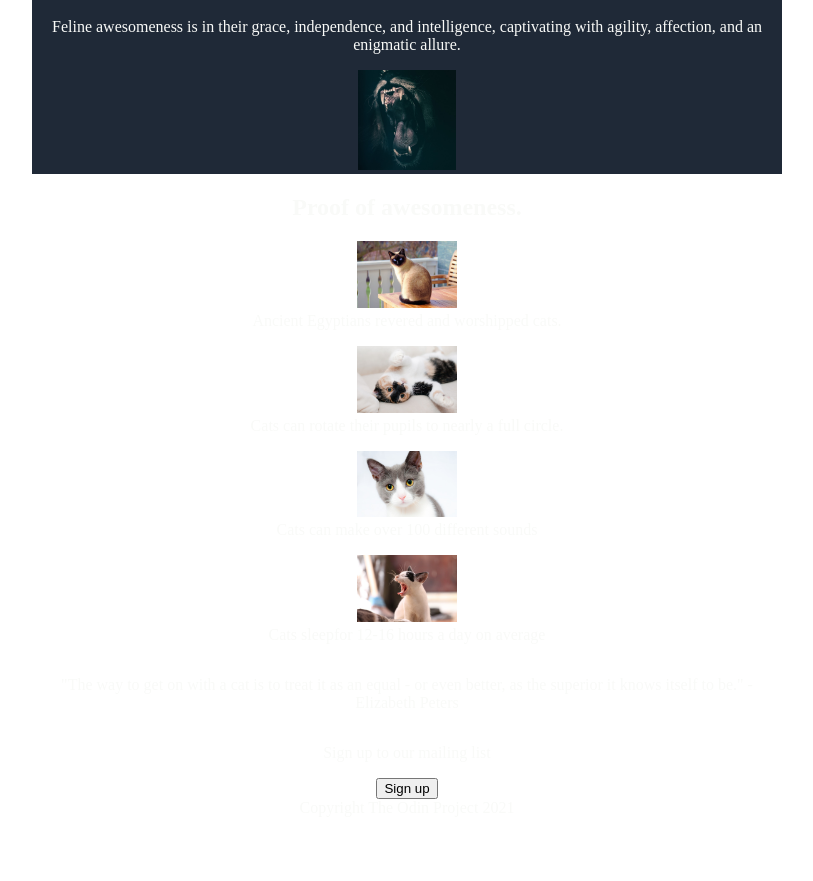
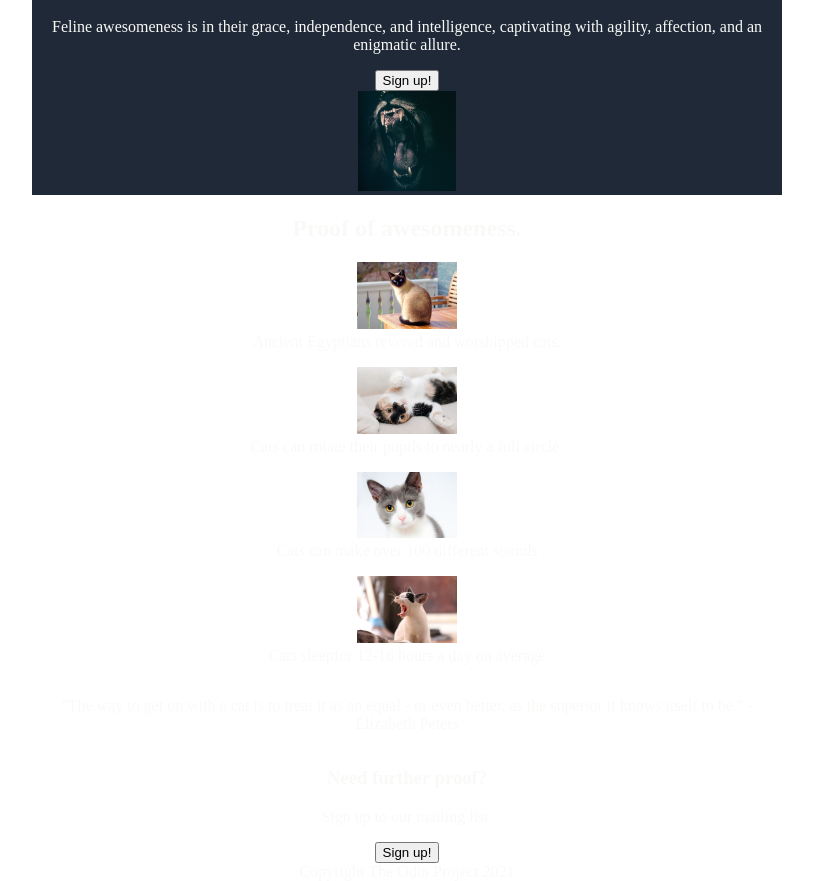
Before and after one commit to sabbott442/landing-page, a plain HTML site: page index.html in a window 1280 px wide. Shown: the part 136-1017 px from the top of the page, without its empty margins (233-1046 px from the left). Before the commit the page ends 953 px from the top, so only its background shows below. Drawn offline with Linux system fonts and the light colour scheme.

Commit message:
Add divs for submit section

```diff
--- a/index.html
+++ b/index.html
@@ -15,9 +15,12 @@
             </ul>
         </header>
         <div class="top">
+          <div class="text">
             <h1>Cat's are the best!</h1>
-            <p>Feline awesomeness is in their grace, independence, and intelligence, captivating with agility, affection, and an enigmatic allure.</p>
-      <img src="img/roar.jpg">
+            <p >Feline awesomeness is in their grace, independence, and intelligence, captivating with agility, affection, and an enigmatic allure.</p>
+            <button>Sign up!</button>
+          </div>
+      <img class="roar" src="img/roar.jpg">
         </div>
         <div>
             <h2>Proof of awesomeness.</h2>
@@ -40,11 +43,15 @@
               </figure>
             </div>
         </div>
-        <p>"The way to get on with a cat is to treat it as an equal - or even better, as the superior it knows itself to be." - Elizabeth Peters</p>
-        <div>
-            <p>Sign up to our mailing list</p>
-            <button>Sign up</button>
-
+        <p class="quote">"The way to get on with a cat is to treat it as an equal - or even better, as the superior it knows itself to be."<span> - Elizabeth Peters<span></span></p>
+        <div class="container">
+        <div class="news">
+          <div class="proof">
+          <h3>Need further proof?</h3>
+            <p class="list">Sign up to our mailing list.</p>
+          </div>
+              <button class="signup">Sign up!</button>
+        </div>
         </div>
         <footer>Copyright The Odin Project 2021</footer>
     </body>
```
